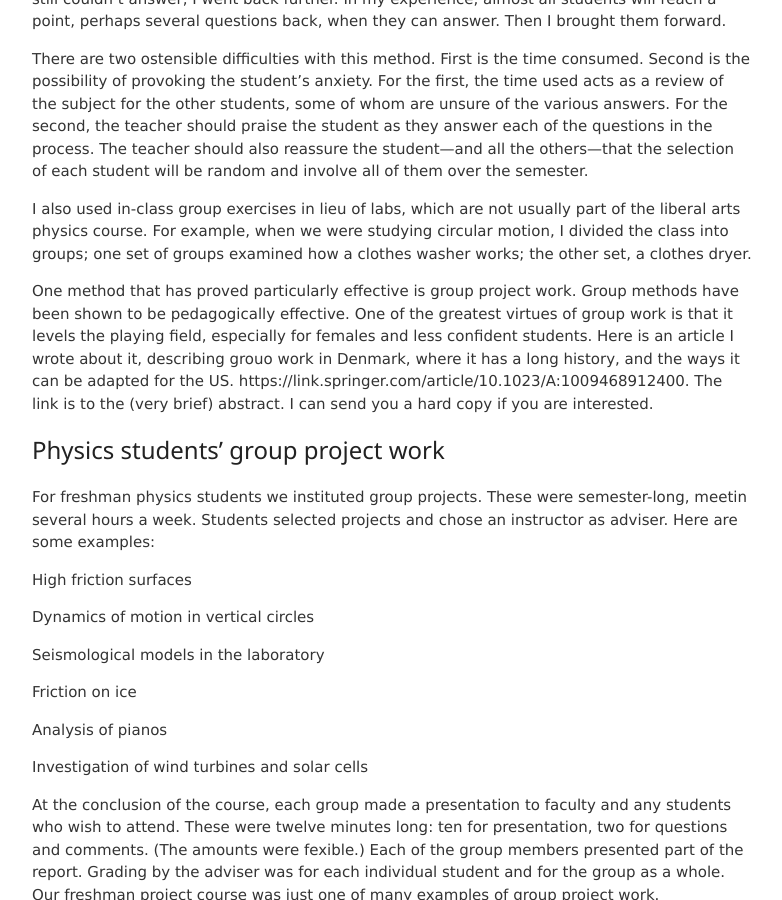
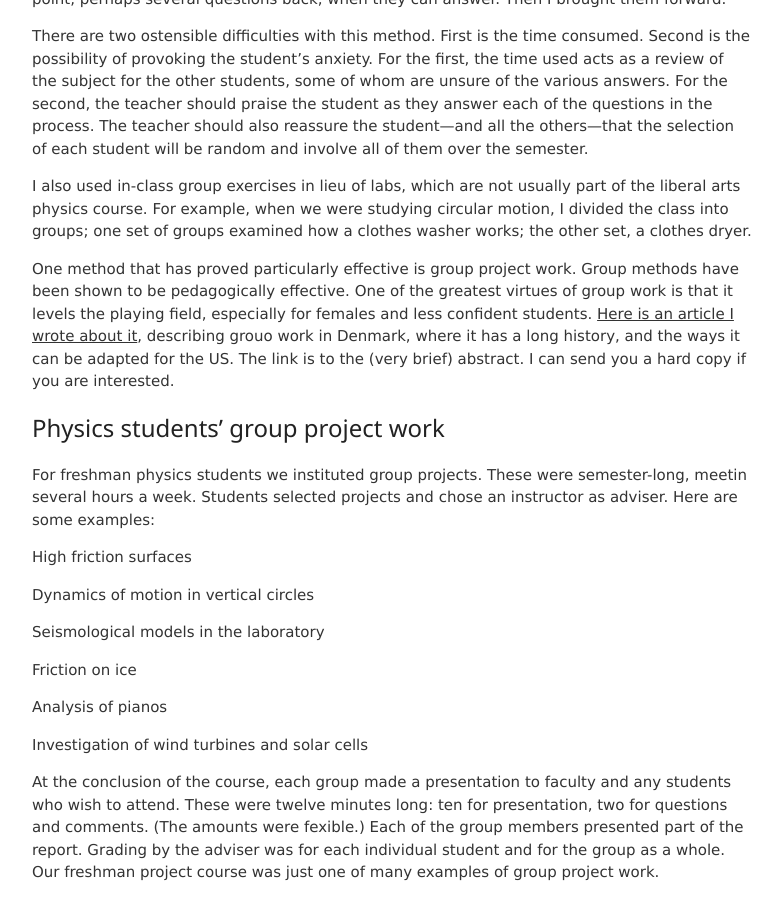
Before and after one commit to jvmallow/jvmallow.github.io, a Jekyll site: the page built from _posts/2025-05-14-Physics.md, in a window 1280 px wide and 900 px high, scrolled down 2690 px. Shown: the whole window, without its empty margins (248-1030 px from the left). Built offline with Jekyll 4.4.1, drawn with Linux system fonts in a browser that asks for light colours; a script that is not in the unit is left out; some of the changed text lies outside the part shown.

Commit message:
Update 2025-05-14-Physics.md

```diff
--- a/_posts/2025-05-14-Physics.md
+++ b/_posts/2025-05-14-Physics.md
@@ -8,7 +8,7 @@ tags: [Physics]
 
 
 ### What is physics?
-According to the Oxford Languages Dictionary https://languages.oup.com/google-dictionary-en/, physics is “the branch of science concerned with the nature and properties of matter and energy. The subject matter of physics, distinguished from that of chemistry and biology, includes mechanics, heat, light and other radiation, sound, electricity, magnetism, and the structure of atoms.”
+According to the [Oxford Languages Dictionary](https://languages.oup.com/google-dictionary-en/), physics is “the branch of science concerned with the nature and properties of matter and energy. The subject matter of physics, distinguished from that of chemistry and biology, includes mechanics, heat, light and other radiation, sound, electricity, magnetism, and the structure of atoms.”
 
 
 
@@ -78,7 +78,7 @@ There are two ostensible difficulties with this method. First is the time consum
 
 I also used in-class group exercises in lieu of labs, which are not usually part of the liberal arts physics course. For example, when we were studying circular motion, I divided the class into groups; one set of groups examined how a clothes washer works; the other set, a clothes dryer.
 
-One method that has proved particularly effective is group project work. Group methods have been shown to be pedagogically effective. One of the greatest virtues of group work is that it levels the playing field, especially for females and less confident students.  Here is an article I wrote about it, describing grouo work in Denmark, where it has a long history, and the ways it can be adapted for the US. https://link.springer.com/article/10.1023/A:1009468912400. The link is to the (very brief) abstract. I can send you a hard copy if you are interested.
+One method that has proved particularly effective is group project work. Group methods have been shown to be pedagogically effective. One of the greatest virtues of group work is that it levels the playing field, especially for females and less confident students.  [Here is an article I wrote about it](https://link.springer.com/article/10.1023/A:1009468912400), describing grouo work in Denmark, where it has a long history, and the ways it can be adapted for the US. The link is to the (very brief) abstract. I can send you a hard copy if you are interested.
 
 ### Physics students' group project work
 
```
